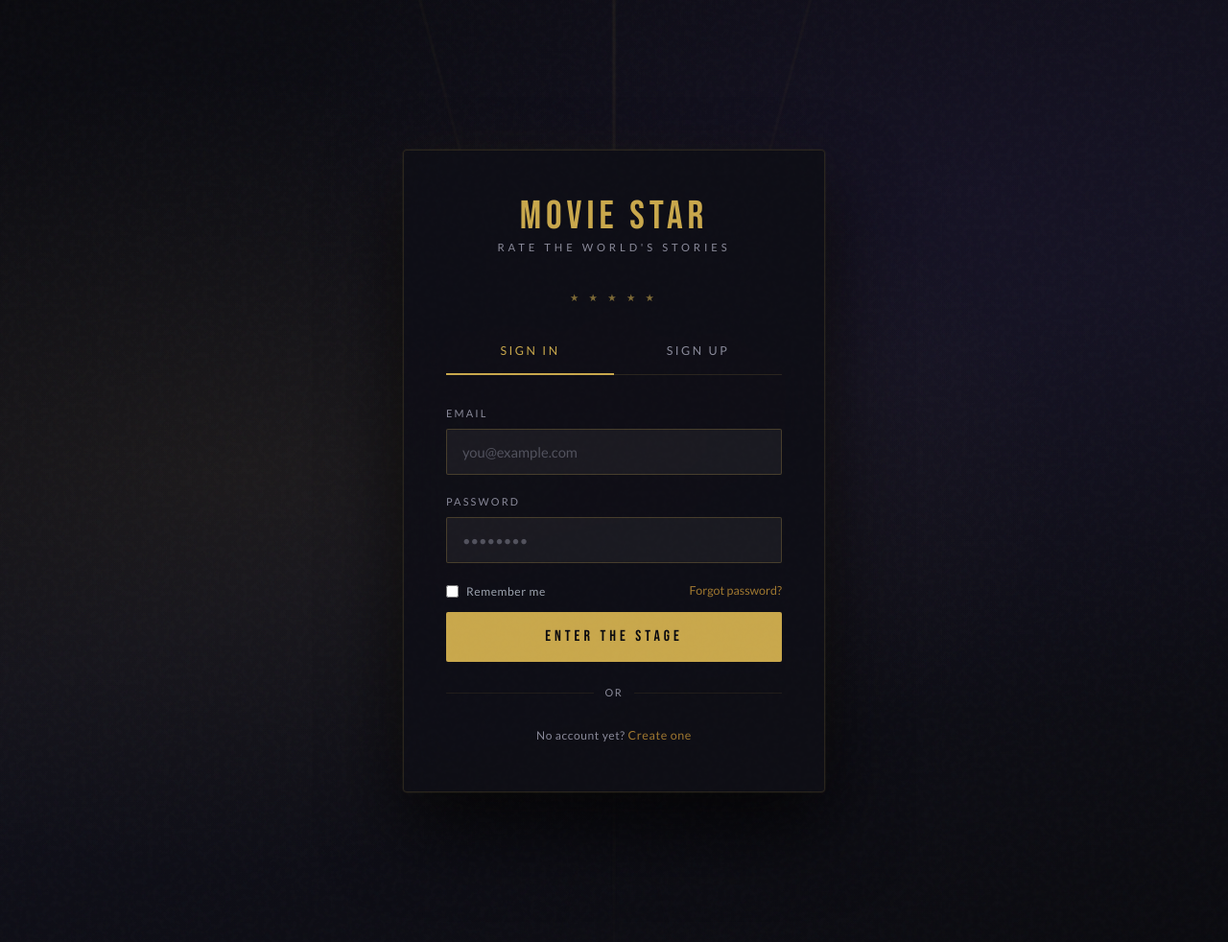
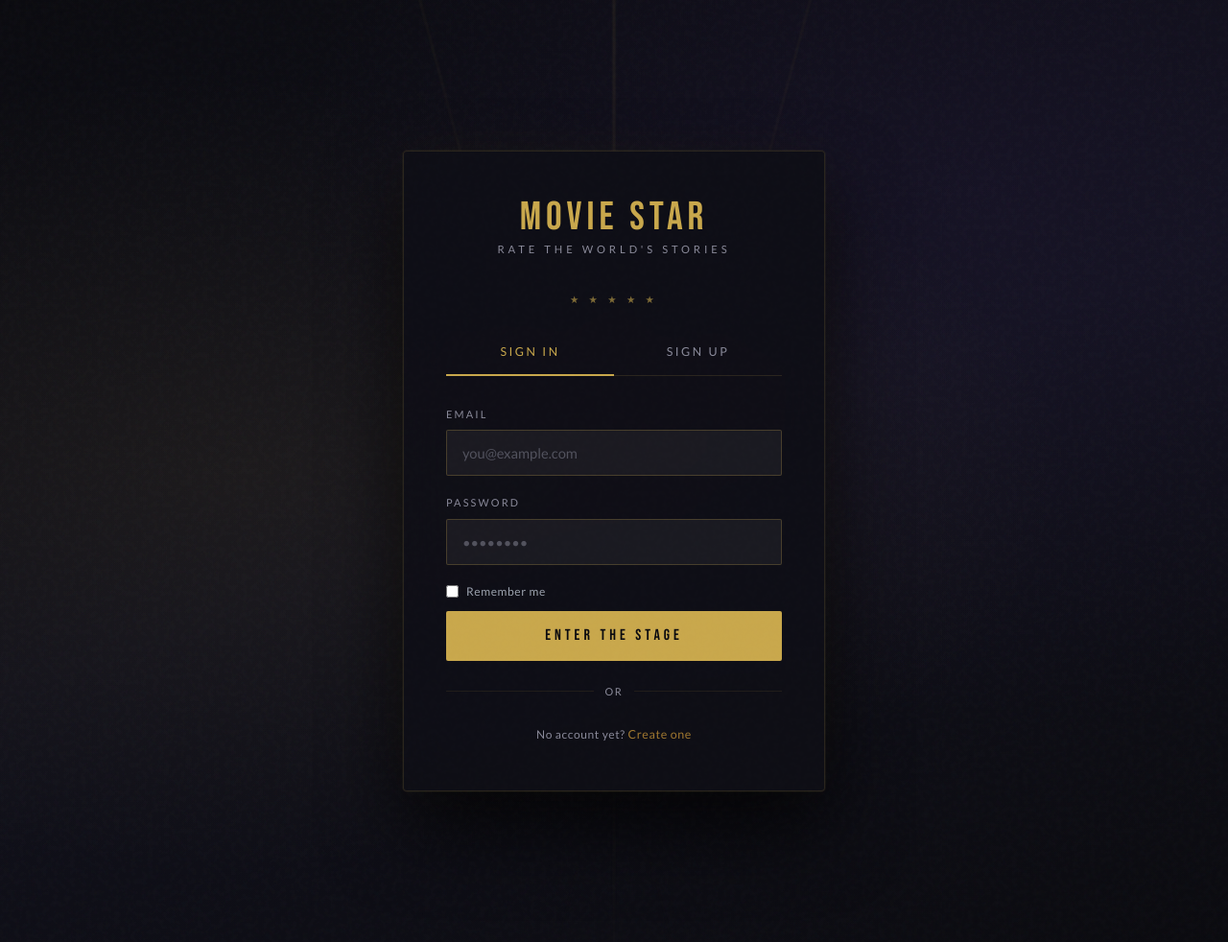
Before and after one commit to bakietle/CITS3403-AGILE-WEB-DEVELOPMENT-Project, a Flask app: page /auth in a window 1280 px wide. Shown: the whole page at 96% size. Run offline with Flask 3, Linux system fonts and the light colour scheme; some libraries are stand-ins or nearby versions.

Commit message:
Remove unused forgot password link

```diff
--- a/app/templates/auth.html
+++ b/app/templates/auth.html
@@ -55,12 +55,11 @@
         <label class="field-label">Password</label>
         <input class="field-input" type="password" name="password" placeholder="••••••••" required />
 
-        <div class="flex items-center justify-between mb-1">
+        <div class="flex items-center mb-1">
           <label class="flex items-center gap-2 text-xs tracking-wider text-gray-400">
             <input type="checkbox" name="remember_me" value="y" class="accent-[#c9a84c]" />
             <span>Remember me</span>
           </label>
-          <a href="/forgot-password" class="link-gold">Forgot password?</a>
         </div>
 
         <button type="submit" class="btn-cinema">Enter the Stage</button>
```
